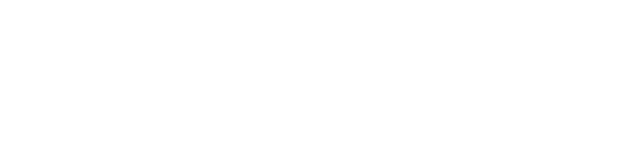
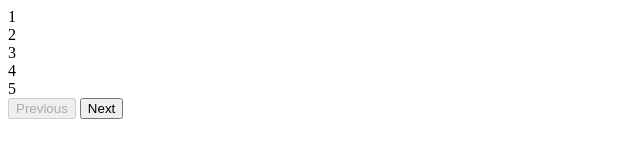
Before and after one commit to acciojob/progress-bar-krishanraaj, a website: page main.html in a window 1280 px wide. Shown: the whole page, without its empty margins (0-640 px from the left). Drawn offline with Linux system fonts and the light colour scheme.

Commit message:
created a submission

```diff
--- a/main.html
+++ b/main.html
@@ -1,16 +1,24 @@
 <!DOCTYPE html>
+<html lang="en">
+<head>
+  <meta charset="UTF-8" />
+  <title>Progress Bar</title>
+</head>
+<body>
+  <div class="container">
+    <div class="progress-container">
+      <div class="progress" id="progress"></div>
+      <div class="circle active" id="circle-1">1</div>
+      <div class="circle" id="circle-2">2</div>
+      <div class="circle" id="circle-3">3</div>
+      <div class="circle" id="circle-4">4</div>
+      <div class="circle" id="circle-5">5</div>
+    </div>
 
-<html>
-
-<head>
-	<link rel="stylesheet" href="styles.css">
-</head>
-
-<body>
-	<!-- the entire body must be written by student -->
-    <script type="text/javascript" src="./script.js">
-</script>
-
+    <div class="btn-container">
+      <button id="prev" disabled>Previous</button>
+      <button id="next">Next</button>
+    </div>
+  </div>
 </body>
-
 </html>
```
